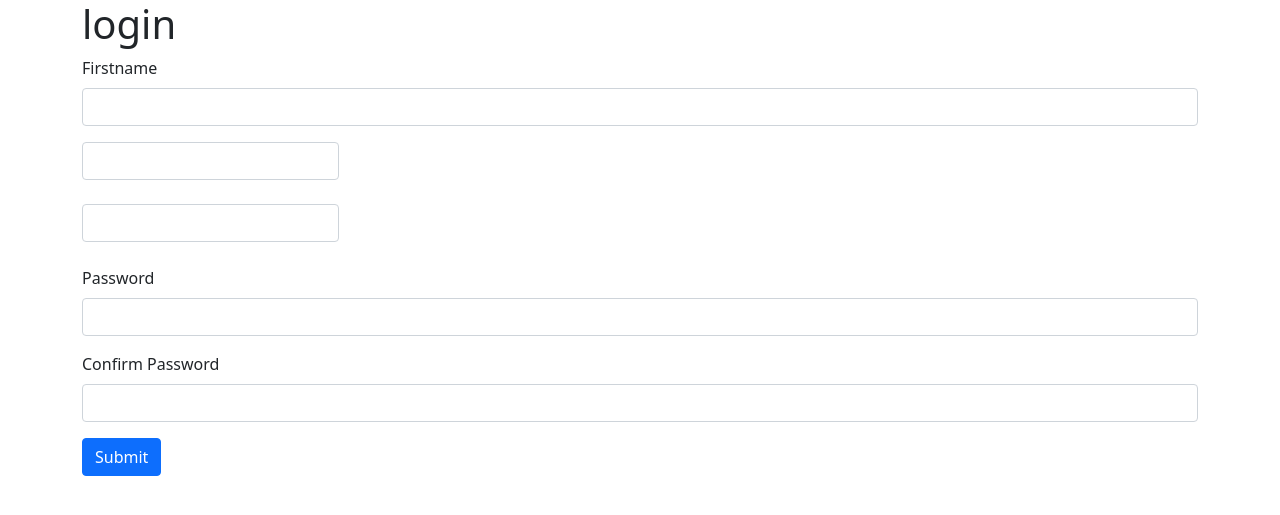
After one commit to akxx87/frame, a PHP site: page /register in a window 1280 px wide. The commit adds this page. Shown: the top 515 px of the page. Run offline with PHP 8.4, Linux system fonts and the light colour scheme.

Commit message:
add Auth and settings layout

```diff
--- /dev/null
+++ b/controllers/Auth/AuthController.php
@@ -0,0 +1,34 @@
+<?php
+
+namespace app\controllers\Auth;
+
+use app\core\Controller;
+use app\core\Request;
+
+class AuthController extends Controller
+{
+
+    public function login(Request $request)
+    {
+
+        $this->setLayout('auth');
+
+        return $this->reneder('login');
+
+    }
+
+    public function register(Request $request)
+    {
+
+        $this->setLayout('auth');
+
+        if($request->isPost())
+        {
+
+            return  'handel sub data';
+        }
+
+        return $this->reneder('register');
+
+    }
+}
--- a/core/Application.php
+++ b/core/Application.php
@@ -10,6 +10,23 @@ class Application
     public Request $request;
     public Response $response;
     public static Application $app;
+    public Controller $controller;
+
+    /**
+     * @return Controller
+     */
+    public function getController(): Controller
+    {
+        return $this->controller;
+    }
+
+    /**
+     * @param Controller $controller
+     */
+    public function setController(Controller $controller): void
+    {
+        $this->controller = $controller;
+    }
 
     public function __construct($rootPath)
     {
@@ -21,7 +38,7 @@ class Application
 
     }
 
-    public function run()
+    public function run(): void
     {
 
        echo $this->router->resolve();
--- a/core/Controller.php
+++ b/core/Controller.php
@@ -4,6 +4,16 @@ namespace app\core;
 
 class Controller
 {
+
+
+    public string $layout = 'main';
+
+
+    public function setLayout($layout)
+    {
+        $this->layout = $layout;
+    }
+
     public function reneder($view , $params = [])
     {
 
--- a/core/Request.php
+++ b/core/Request.php
@@ -17,10 +17,24 @@ class Request
         return substr($path, 0 , $position);
     }
 
-    public function getMethod()
+    public function method()
     {
 
         return strtolower($_SERVER['REQUEST_METHOD']);
+
+    }
+
+    public function isGet()
+    {
+
+        return $this->method() === 'get';
+
+    }
+
+    public function isPost()
+    {
+
+        return $this->method() === 'post';
 
     }
 
@@ -29,7 +43,7 @@ class Request
 
         $body = [];
 
-        if ($this->getMethod() === 'get')
+        if ($this->method() === 'get')
         {
             foreach ($_GET as $key => $item)
             {
@@ -38,7 +52,7 @@ class Request
             }
         }
 
-        if ($this->getMethod() === 'post')
+        if ($this->method() === 'post')
         {
             foreach ($_POST as $key => $item)
             {
--- a/core/Router.php
+++ b/core/Router.php
@@ -32,7 +32,7 @@ class Router
     {
 
         $path = $this->request->getPatch();
-        $method = $this->request->getMethod();
+        $method = $this->request->method();
         $callback = $this->routers[$method][$path] ?? false;
 
         if($callback === false)
@@ -46,7 +46,8 @@ class Router
             return $this->renederView($callback);
         }
         if (is_array($callback)){
-            $callback[0]  = new $callback[0];
+            Application::$app->controller  = new $callback[0]();
+            $callback[0] = Application::$app->controller;
         }
         return call_user_func($callback, $this->request);
 
@@ -71,8 +72,9 @@ class Router
 
     protected  function layoutContent()
     {
+        $layout = Application::$app->controller->layout;
         ob_start();
-        include_once Application::$ROOT_DIR."/views/layouts/main.php";
+        include_once Application::$ROOT_DIR."/views/layouts/$layout.php";
         return ob_get_clean();
 
     }
--- a/public/index.php
+++ b/public/index.php
@@ -3,7 +3,7 @@
 require_once __DIR__ . '/../vendor/autoload.php';
 use app\controllers\SiteController;
 use app\core\Application;
-
+use app\controllers\Auth;
 
 $app = new Application(dirname(__DIR__));
 
@@ -12,5 +12,8 @@ $app->router->get('/', [SiteController::class, 'home']);
 $app->router->get('/contact', [SiteController::class , 'contact']);
 $app->router->post('/contact', [SiteController::class , 'action']);
 
-
+$app->router->get('/login', [Auth\AuthController::class , 'login']);
+$app->router->post('/login', [Auth\AuthController::class , 'login']);
+$app->router->get('/register', [Auth\AuthController::class , 'register']);
+$app->router->post('/register', [Auth\AuthController::class , 'register']);
 $app->run();
--- /dev/null
+++ b/views/layouts/auth.php
@@ -0,0 +1,29 @@
+<!doctype html>
+<html lang="en">
+<head>
+    <!-- Required meta tags -->
+    <meta charset="utf-8">
+    <meta name="viewport" content="width=device-width, initial-scale=1">
+
+    <!-- Bootstrap CSS -->
+    <link href="https://cdn.jsdelivr.net/npm/bootstrap@5.0.2/dist/css/bootstrap.min.css" rel="stylesheet" integrity="sha384-EVSTQN3/azprG1Anm3QDgpJLIm9Nao0Yz1ztcQTwFspd3yD65VohhpuuCOmLASjC" crossorigin="anonymous">
+
+    <title>Hello, world!</title>
+</head>
+<body>
+
+<!-- Optional JavaScript; choose one of the two! -->
+
+<!-- Option 1: Bootstrap Bundle with Popper -->
+<script src="https://cdn.jsdelivr.net/npm/bootstrap@5.0.2/dist/js/bootstrap.bundle.min.js" integrity="sha384-MrcW6ZMFYlzcLA8Nl+NtUVF0sA7MsXsP1UyJoMp4YLEuNSfAP+JcXn/tWtIaxVXM" crossorigin="anonymous"></script>
+
+<!-- Option 2: Separate Popper and Bootstrap JS -->
+<!--
+<script src="https://cdn.jsdelivr.net/npm/@popperjs/core@2.9.2/dist/umd/popper.min.js" integrity="sha384-IQsoLXl5PILFhosVNubq5LC7Qb9DXgDA9i+tQ8Zj3iwWAwPtgFTxbJ8NT4GN1R8p" crossorigin="anonymous"></script>
+<script src="https://cdn.jsdelivr.net/npm/bootstrap@5.0.2/dist/js/bootstrap.min.js" integrity="sha384-cVKIPhGWiC2Al4u+LWgxfKTRIcfu0JTxR+EQDz/bgldoEyl4H0zUF0QKbrJ0EcQF" crossorigin="anonymous"></script>
+-->
+</body>
+</html>
+
+
+<div class="container">{{content}}</div>
--- /dev/null
+++ b/views/register.php
@@ -0,0 +1,27 @@
+<?php
+
+?>
+<h1>login</h1>
+<form action="" method="post">
+    <div class="mb-3">
+        <label for="exampleInputEmail1" class="form-label">Firstname</label>
+        <input type="email" name="firstname" class="form-control" id="exampleInputEmail1" aria-describedby="emailHelp">
+    </div>
+    <div class="mb-3">
+        <label for="Lastname" class="form-label"Lastname</label>
+        <input type="Lastname" name="lastname" class="form-control" id="Lastname" aria-describedby="Lastname">
+    </div>
+    <div class="mb-3">
+        <label for="E-mail" class="form-label"E-mail</label>
+        <input type="email" name="email" class="form-control" id="E-mail" aria-describedby="E-mail">
+    </div>
+    <div class="mb-3">
+        <label for="exampleInputPassword1" class="form-label">Password</label>
+        <input type="password" name="password" class="form-control" id="exampleInputPassword1">
+    </div>
+    <div class="mb-3">
+        <label for="exampleInputPassword1" class="form-label">Confirm Password</label>
+        <input type="password" name="password2" class="form-control" id="exampleInputPassword1">
+    </div>
+    <button type="submit" class="btn btn-primary">Submit</button>
+</form>
```
Also changed, not shown: views/layouts/main.php (+3 -11 lines), views/login.php (added, +20 -0 lines).
